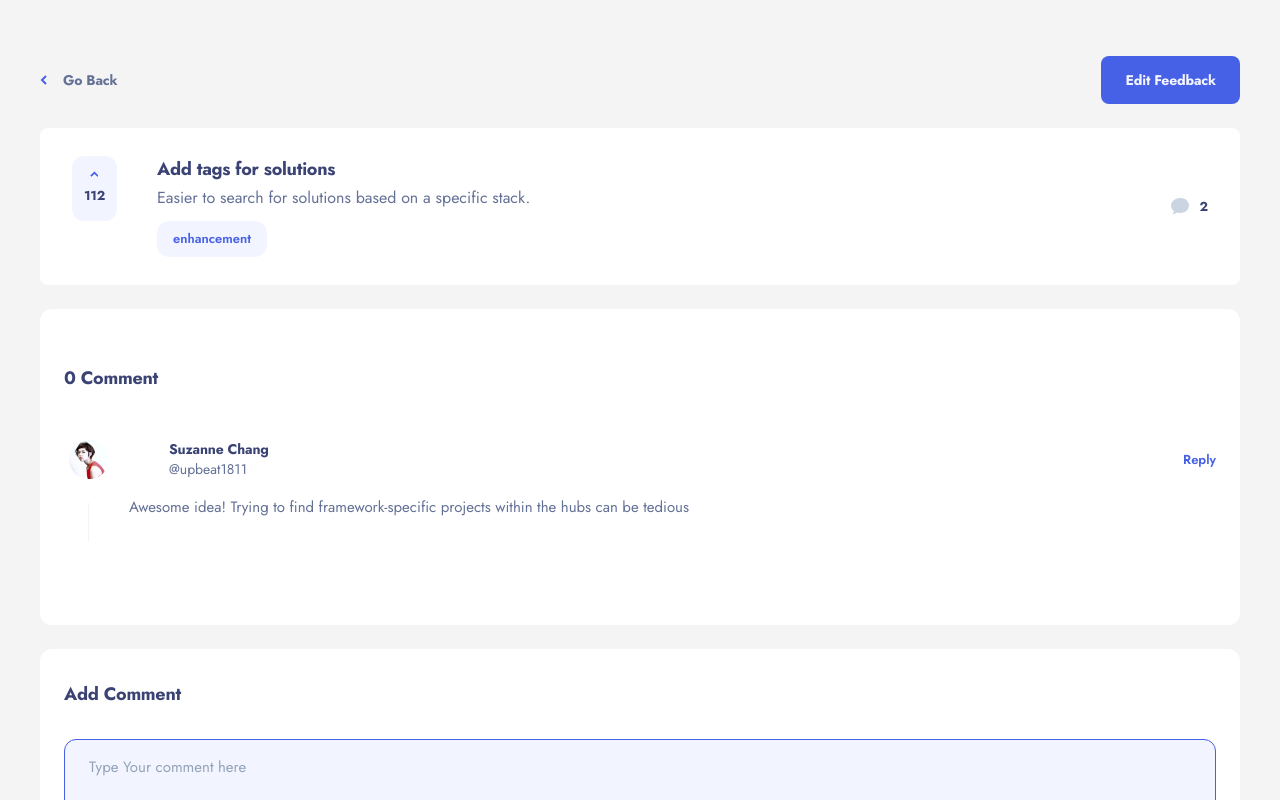
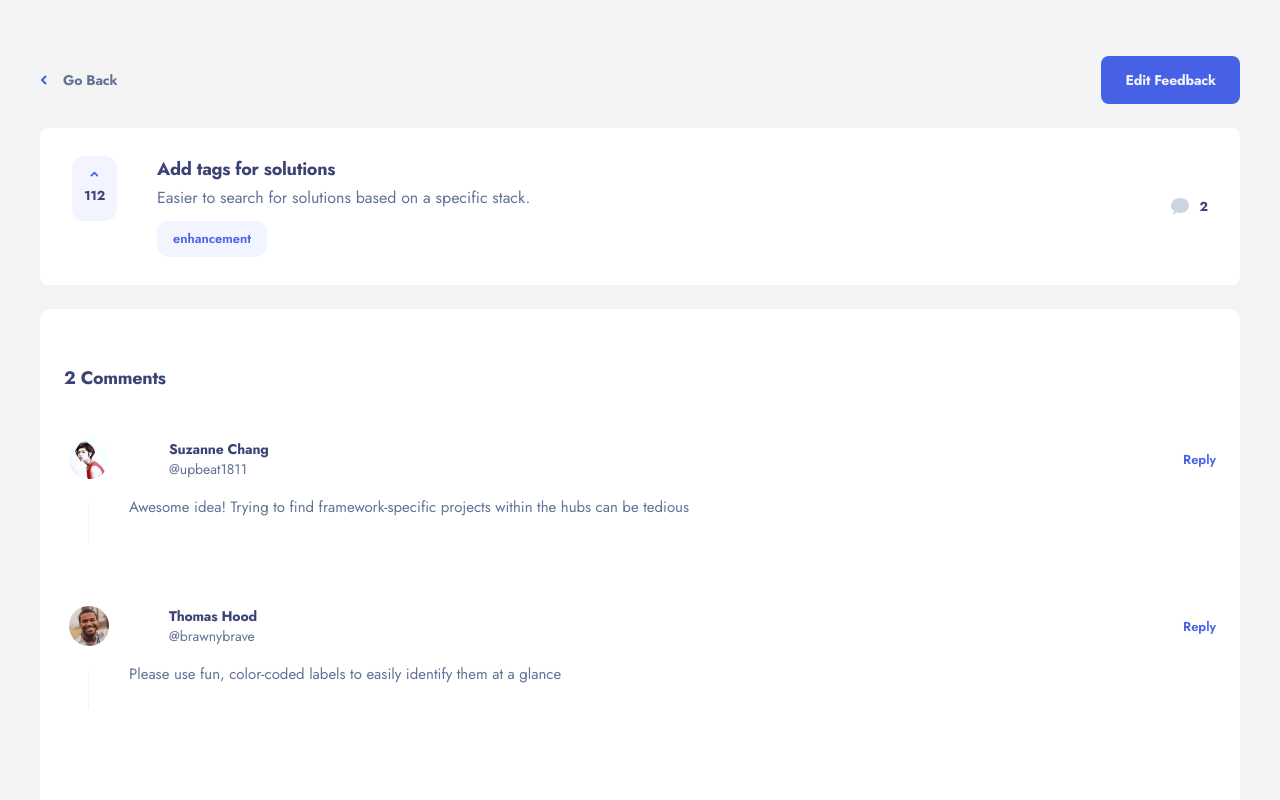
Before and after one commit to nackamoto/Feedback-IO, a Next.js app: page /detail/1 in a window 1280 px wide. Built offline with nearby package versions, Linux system fonts and the light colour scheme.

Commit message:
bug: fix comments object that was undefined

```diff
--- a/pages/detail/[id].tsx
+++ b/pages/detail/[id].tsx
@@ -26,11 +26,18 @@ export default  function FeedbackDetail(){
     })
 
     const [metadata] = datastore.filter(ev => ev.id.toString() === id)
+    let comments;
+
+    if(metadata){
+        comments = metadata.comments;
+    } else{
+        comments = []
+    }
     // const {comments} = metadata
 
 
     const nChar = watch('description').length;
-    // const nComments = comments.length
+    const nComments = comments.length
 
 
 
@@ -85,16 +92,16 @@ export default  function FeedbackDetail(){
 
 {/* comment section starts here */}
 
-                <section className={`flex-none flex flex-col rounded-xl bg-white py-8 px-6 ${0 < 1 ? "h-3/6" : "h-full"}`}>
+                <section className={`flex-none flex flex-col rounded-xl bg-white py-8 px-6 ${nComments < 1 ? "h-3/6" : "h-full"}`}>
 
-                    <p className="relative mt-6 leading-26 tracking-closer text-18x font-bold text-xSlate-600 pb-4">{0}&nbsp;{0 < 2 ? "Comment": "Comments"}</p>
+                    <p className="relative mt-6 leading-26 tracking-closer text-18x font-bold text-xSlate-600 pb-4">{nComments}&nbsp;{nComments < 2 ? "Comment": "Comments"}</p>
 
                     <div className="hidden tablet:flex flex-col overflow-y-auto divide-y divide-slate-100 h-full">
-                        { 1 > 0 ?  <CommentsTablet id={id}/>: <div className="text-16x font-semibold text-xSlate-500">Tell us what you think </div>}
+                        { nComments > 0 ?  <CommentsTablet id={id}/>: <div className="text-16x font-semibold text-xSlate-500">Tell us what you think </div>}
                     </div>
 
                     <div className="flex flex-col overflow-y-auto divide-y divide-slate-100 tablet:hidden">
-                    { 1 > 0 ?  <CommentsMobile id={id}/>: <div className="text-16x font-semibold text-xSlate-500">Tell us what you think </div>}
+                    { nComments > 0 ?  <CommentsMobile id={id}/>: <div className="text-16x font-semibold text-xSlate-500">Tell us what you think </div>}
                     </div>
 
 
```
